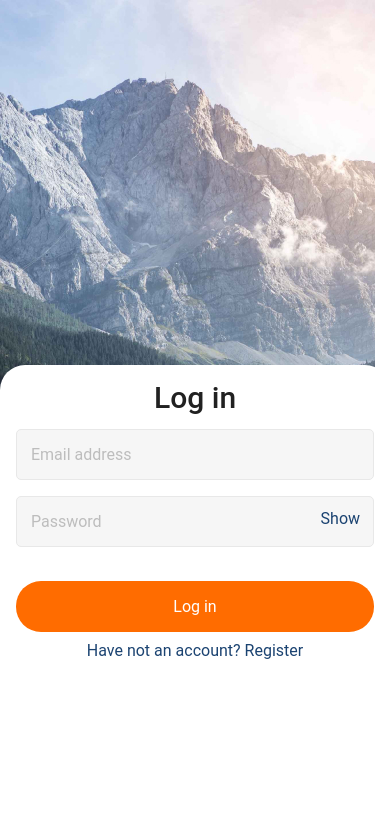
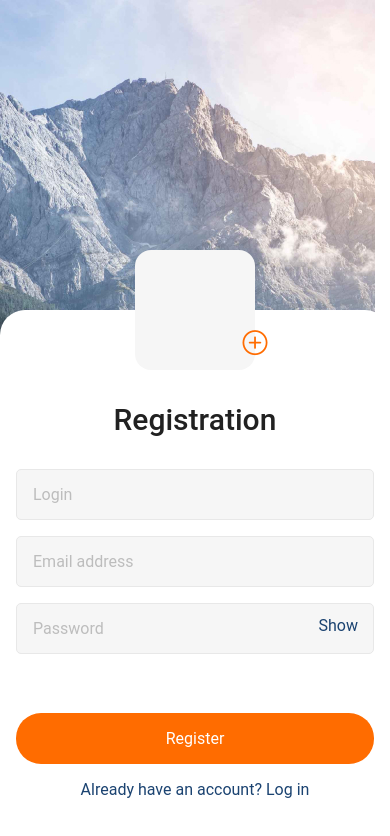
Before and after one commit to starik061/react-native-project, a React Native app: screen / in a window 390 px wide. Shown: the top 836 px of the page. Built offline with nearby package versions, Linux system fonts and the light colour scheme.

Commit message:
fix Register screen

```diff
--- a/App.js
+++ b/App.js
@@ -3,6 +3,6 @@ import RegistrationScreen from "./Screens/RegistrationScreen";
 import LoginScreen from "./Screens/LoginScreen";
 
 export default function App() {
-  // return <RegistrationScreen />;
-  return <LoginScreen />;
+  return <RegistrationScreen />;
+  // return <LoginScreen />;
 }
--- a/Screens/LoginScreen.jsx
+++ b/Screens/LoginScreen.jsx
@@ -1,17 +1,15 @@
 import React from "react";
 import {
-  Button,
   ImageBackground,
   StyleSheet,
   Text,
   TextInput,
-  TouchableHighlight,
   TouchableOpacity,
   View,
 } from "react-native";
 
-import bg from "../src/images/background.jpg";
-// import AddAvatarIcon from "../src/images/add-avatar-icon.svg";
+import bg from "../assets/images/background.jpg";
+
 import { AntDesign } from "@expo/vector-icons";
 
 const LoginScreen = () => {
@@ -58,84 +56,84 @@ const LoginScreen = () => {
   );
 };
 
-const styles = StyleSheet.create({
-  container: {
-    flex: 1,
-  },
-  backgoundImage: {
-    flex: 1,
-    justifyContent: "flex-end",
-  },
-  form: {
-    position: "relative",
-    flex: 0.56,
-    alignItems: "center",
-    paddingTop: "4%",
-    paddingLeft: "4%",
-    paddingRight: "4%",
-    borderTopLeftRadius: 25,
-    borderTopRightRadius: 25,
-    backgroundColor: "#FFFFFF",
-  },
+// const styles = StyleSheet.create({
+//   container: {
+//     flex: 1,
+//   },
+//   backgoundImage: {
+//     flex: 1,
+//     justifyContent: "flex-end",
+//   },
+//   form: {
+//     position: "relative",
+//     flex: 0.56,
+//     alignItems: "center",
+//     paddingTop: "4%",
+//     paddingLeft: "4%",
+//     paddingRight: "4%",
+//     borderTopLeftRadius: 25,
+//     borderTopRightRadius: 25,
+//     backgroundColor: "#FFFFFF",
+//   },
 
-  registrationHeader: {
-    marginBottom: "4%",
-    fontFamily: "Roboto",
-    fontWeight: "500",
-    fontSize: 30,
-    color: "#212121",
-  },
-  input: {
-    width: "100%",
-    height: 51,
-    padding: "4%",
-    marginBottom: 16,
-    fontSize: 16,
-    lineHeight: 1.17,
-    fontFamily: "Roboto",
-    backgroundColor: "#F6F6F6",
-    borderWidth: 1,
-    borderStyle: "solid",
-    borderColor: "#E8E8E8",
-    borderRadius: 5,
-  },
-  inputPassword: {
-    paddingRight: 60,
-  },
-  passwordWrapper: {
-    position: "relative",
-    width: "100%",
-    marginBottom: "5%",
-  },
-  showButtonWrapper: {
-    position: "absolute",
-    right: "4%",
-    top: 13,
-  },
-  showButton: {
-    fontFamily: "Roboto",
-    fontSize: 16,
-    color: "#1B4371",
-  },
-  registerButton: {
-    width: "100%",
-    height: 51,
-    marginBottom: "2.5%",
-    justifyContent: "center",
-    alignItems: "center",
-    backgroundColor: "#FF6C00",
-    borderRadius: 25,
-  },
-  registerButtonText: {
-    fontFamily: "Roboto",
-    fontSize: 16,
-    color: "#FFFFFF",
-  },
-  alreadyHaveAccountText: {
-    fontFamily: "Roboto",
-    fontSize: 16,
-    color: "#1B4371",
-  },
-});
+//   registrationHeader: {
+//     marginBottom: "4%",
+//     fontFamily: "Roboto",
+//     fontWeight: "500",
+//     fontSize: 30,
+//     color: "#212121",
+//   },
+//   input: {
+//     width: "100%",
+//     height: 51,
+//     padding: "4%",
+//     marginBottom: 16,
+//     fontSize: 16,
+//     lineHeight: 1.17,
+//     fontFamily: "Roboto",
+//     backgroundColor: "#F6F6F6",
+//     borderWidth: 1,
+//     borderStyle: "solid",
+//     borderColor: "#E8E8E8",
+//     borderRadius: 5,
+//   },
+//   inputPassword: {
+//     paddingRight: 60,
+//   },
+//   passwordWrapper: {
+//     position: "relative",
+//     width: "100%",
+//     marginBottom: "5%",
+//   },
+//   showButtonWrapper: {
+//     position: "absolute",
+//     right: "4%",
+//     top: 13,
+//   },
+//   showButton: {
+//     fontFamily: "Roboto",
+//     fontSize: 16,
+//     color: "#1B4371",
+//   },
+//   registerButton: {
+//     width: "100%",
+//     height: 51,
+//     marginBottom: "2.5%",
+//     justifyContent: "center",
+//     alignItems: "center",
+//     backgroundColor: "#FF6C00",
+//     borderRadius: 25,
+//   },
+//   registerButtonText: {
+//     fontFamily: "Roboto",
+//     fontSize: 16,
+//     color: "#FFFFFF",
+//   },
+//   alreadyHaveAccountText: {
+//     fontFamily: "Roboto",
+//     fontSize: 16,
+//     color: "#1B4371",
+//   },
+// });
 
 export default LoginScreen;
--- a/Screens/RegistrationScreen.jsx
+++ b/Screens/RegistrationScreen.jsx
@@ -1,17 +1,15 @@
 import React from "react";
 import {
-  Button,
   ImageBackground,
   StyleSheet,
   Text,
   TextInput,
-  TouchableHighlight,
   TouchableOpacity,
   View,
 } from "react-native";
 
-import bg from "../src/images/background.jpg";
-// import AddAvatarIcon from "../src/images/add-avatar-icon.svg";
+import bg from "../assets/images/background.jpg";
+
 import { AntDesign } from "@expo/vector-icons";
 
 const RegistrationScreen = () => {
@@ -30,12 +28,6 @@ const RegistrationScreen = () => {
               color="#FF6C00"
               style={styles.addAvatarIcon}
             />
-
-            {/* <AddAvatarIcon
-              style={styles.addAvatarIcon}
-              width={25}
-              height={25}
-            ></AddAvatarIcon> */}
           </View>
           <Text style={styles.registrationHeader}>Registration</Text>
           <TextInput
@@ -77,7 +69,6 @@ const RegistrationScreen = () => {
     </View>
   );
 };
-
 const styles = StyleSheet.create({
   container: {
     flex: 1,
@@ -88,11 +79,11 @@ const styles = StyleSheet.create({
   },
   form: {
     position: "relative",
-    flex: 0.68,
+
     alignItems: "center",
-    paddingTop: "24%",
-    paddingLeft: "4%",
-    paddingRight: "4%",
+    paddingTop: 92,
+    paddingBottom: 45,
+    paddingHorizontal: 16,
     borderTopLeftRadius: 25,
     borderTopRightRadius: 25,
     backgroundColor: "#FFFFFF",
@@ -120,7 +111,7 @@ const styles = StyleSheet.create({
   input: {
     width: "100%",
     height: 51,
-    padding: "4%",
+    padding: 16,
     marginBottom: 16,
     fontSize: 16,
     lineHeight: 1.17,
@@ -137,11 +128,11 @@ const styles = StyleSheet.create({
   passwordWrapper: {
     position: "relative",
     width: "100%",
-    marginBottom: "5%",
+    marginBottom: 43,
   },
   showButtonWrapper: {
     position: "absolute",
-    right: "4%",
+    right: 16,
     top: 13,
   },
   showButton: {
@@ -152,7 +143,7 @@ const styles = StyleSheet.create({
   registerButton: {
     width: "100%",
     height: 51,
-    marginBottom: "2.5%",
+    marginBottom: 16,
     justifyContent: "center",
     alignItems: "center",
     backgroundColor: "#FF6C00",
@@ -169,5 +160,96 @@ const styles = StyleSheet.create({
     color: "#1B4371",
   },
 });
+// const styles = StyleSheet.create({
+//   container: {
+//     flex: 1,
+//   },
+//   backgoundImage: {
+//     flex: 1,
+//     justifyContent: "flex-end",
+//   },
+//   form: {
+//     position: "relative",
+//     flex: 0.68,
+//     alignItems: "center",
+//     paddingTop: "24%",
+//     paddingLeft: "4%",
+//     paddingRight: "4%",
+//     borderTopLeftRadius: 25,
+//     borderTopRightRadius: 25,
+//     backgroundColor: "#FFFFFF",
+//   },
+//   avatar: {
+//     position: "absolute",
+//     top: -60,
+//     width: 120,
+//     height: 120,
+//     borderRadius: 16,
+//     backgroundColor: "#F6F6F6",
+//   },
+//   addAvatarIcon: {
+//     position: "absolute",
+//     right: -12.5,
+//     bottom: 14,
+//   },
+//   registrationHeader: {
+//     marginBottom: 32,
+//     fontFamily: "Roboto",
+//     fontWeight: "500",
+//     fontSize: 30,
+//     color: "#212121",
+//   },
+//   input: {
+//     width: "100%",
+//     height: 51,
+//     padding: "4%",
+//     marginBottom: 16,
+//     fontSize: 16,
+//     lineHeight: 1.17,
+//     fontFamily: "Roboto",
+//     backgroundColor: "#F6F6F6",
+//     borderWidth: 1,
+//     borderStyle: "solid",
+//     borderColor: "#E8E8E8",
+//     borderRadius: 5,
+//   },
+//   inputPassword: {
+//     paddingRight: 60,
+//   },
+//   passwordWrapper: {
+//     position: "relative",
+//     width: "100%",
+//     marginBottom: "5%",
+//   },
+//   showButtonWrapper: {
+//     position: "absolute",
+//     right: "4%",
+//     top: 13,
+//   },
+//   showButton: {
+//     fontFamily: "Roboto",
+//     fontSize: 16,
+//     color: "#1B4371",
+//   },
+//   registerButton: {
+//     width: "100%",
+//     height: 51,
+//     marginBottom: "2.5%",
+//     justifyContent: "center",
+//     alignItems: "center",
+//     backgroundColor: "#FF6C00",
+//     borderRadius: 25,
+//   },
+//   registerButtonText: {
+//     fontFamily: "Roboto",
+//     fontSize: 16,
+//     color: "#FFFFFF",
+//   },
+//   alreadyHaveAccountText: {
+//     fontFamily: "Roboto",
+//     fontSize: 16,
+//     color: "#1B4371",
+//   },
+// });
 
 export default RegistrationScreen;
```
Also changed, not shown: metro.config.js (deleted, +0 -19 lines), Screens/PostsScreen.jsx (added), assets/images/background.jpg (renamed from src/images/background.jpg), src/images/add-avatar-icon.svg (deleted).
